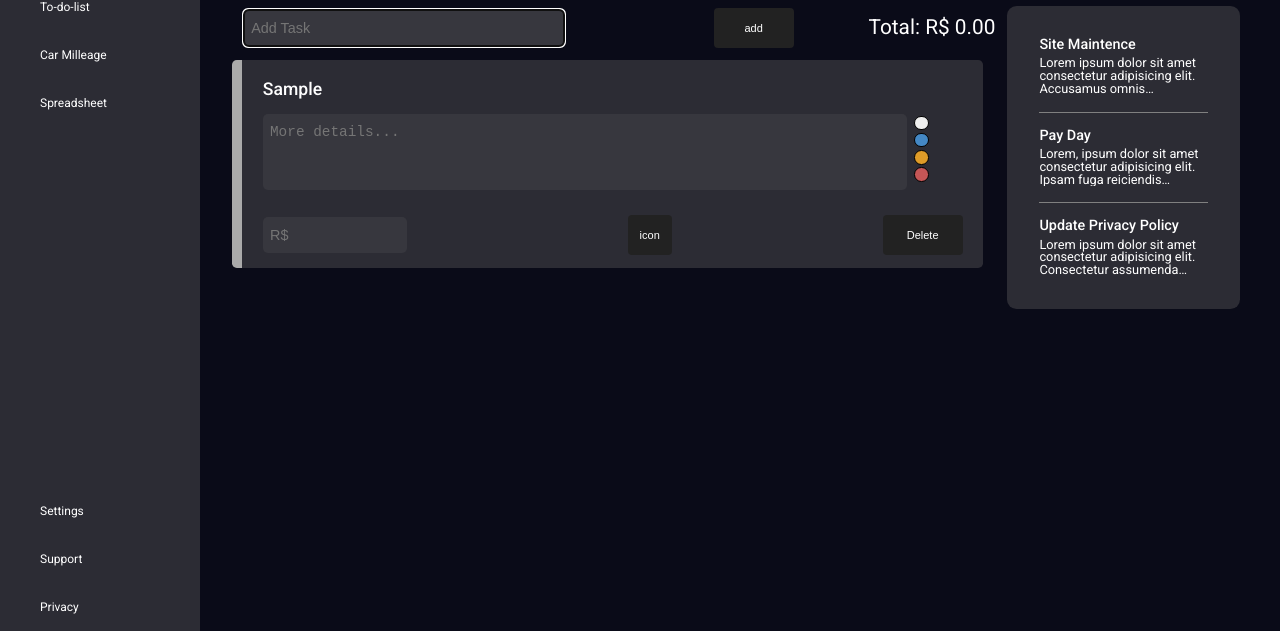
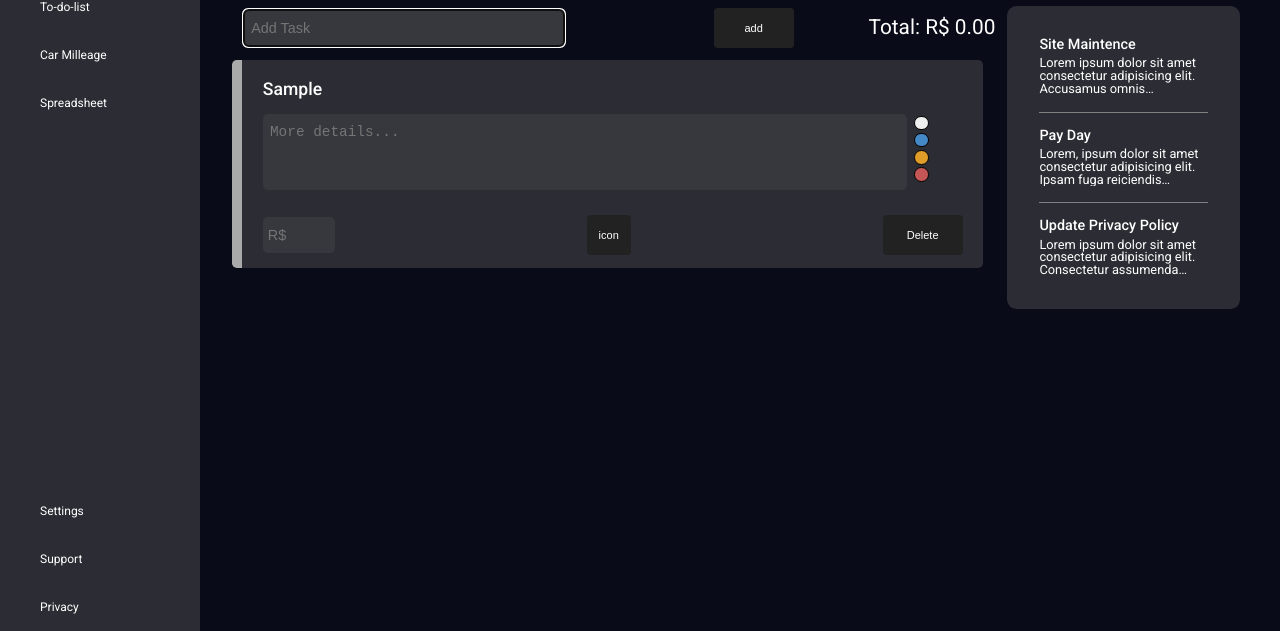
Before and after one commit to CancelOnly/to-do-list, a plain HTML site: page index.html in a window 1280 px wide. Both pictures are taken after typing "Sample" into the empty fields and a click on the button "add". Shown: the part 169-800 px from the top of the page. Drawn offline with Linux system fonts and the light colour scheme.

Commit message:
ui changes

```diff
--- a/css/styles.css
+++ b/css/styles.css
@@ -238,12 +238,6 @@ nav ul li:not(:first-child):hover {
   justify-content: space-between;
   align-items: center;
   margin-top: auto;
-}
-
-.input-cell {
-  margin-right: 10px; /* Espaço entre o input e o botão */
-  padding: 5px;
-  width: 60px; /* Define uma largura fixa ou ajustável */
 }
 
 .delete {
@@ -494,11 +488,13 @@ nav ul li:not(:first-child):hover {
 }
 
 .input-cell {
-  width: 10em;
+  width: 5em;
+  padding: 5px;
+  height: 2.5em;
 }
 
 .input-edit {
-  width: 18rem;
+  width: auto;
   padding-block: 0.6em;
 }
 
```
